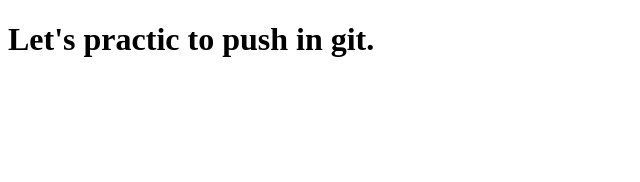
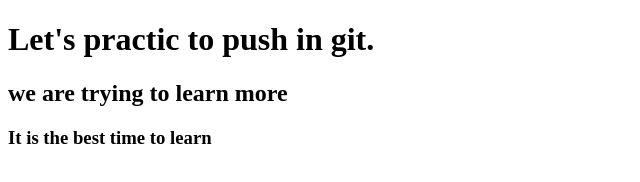
Before and after one commit to Sakil111/second_repository, a plain HTML site: page index.html in a window 1280 px wide. Shown: the whole page, without its empty margins (0-640 px from the left). Drawn offline with Linux system fonts and the light colour scheme.

Commit message:
add header

```diff
--- a/index.html
+++ b/index.html
@@ -8,5 +8,7 @@
 </head>
 <body>
     <h1>Let's practic to push in git.</h1>
+    <h2>we are trying to learn more</h2>
+    <h3>It is the best time to learn</h3>
 </body>
 </html>
```
